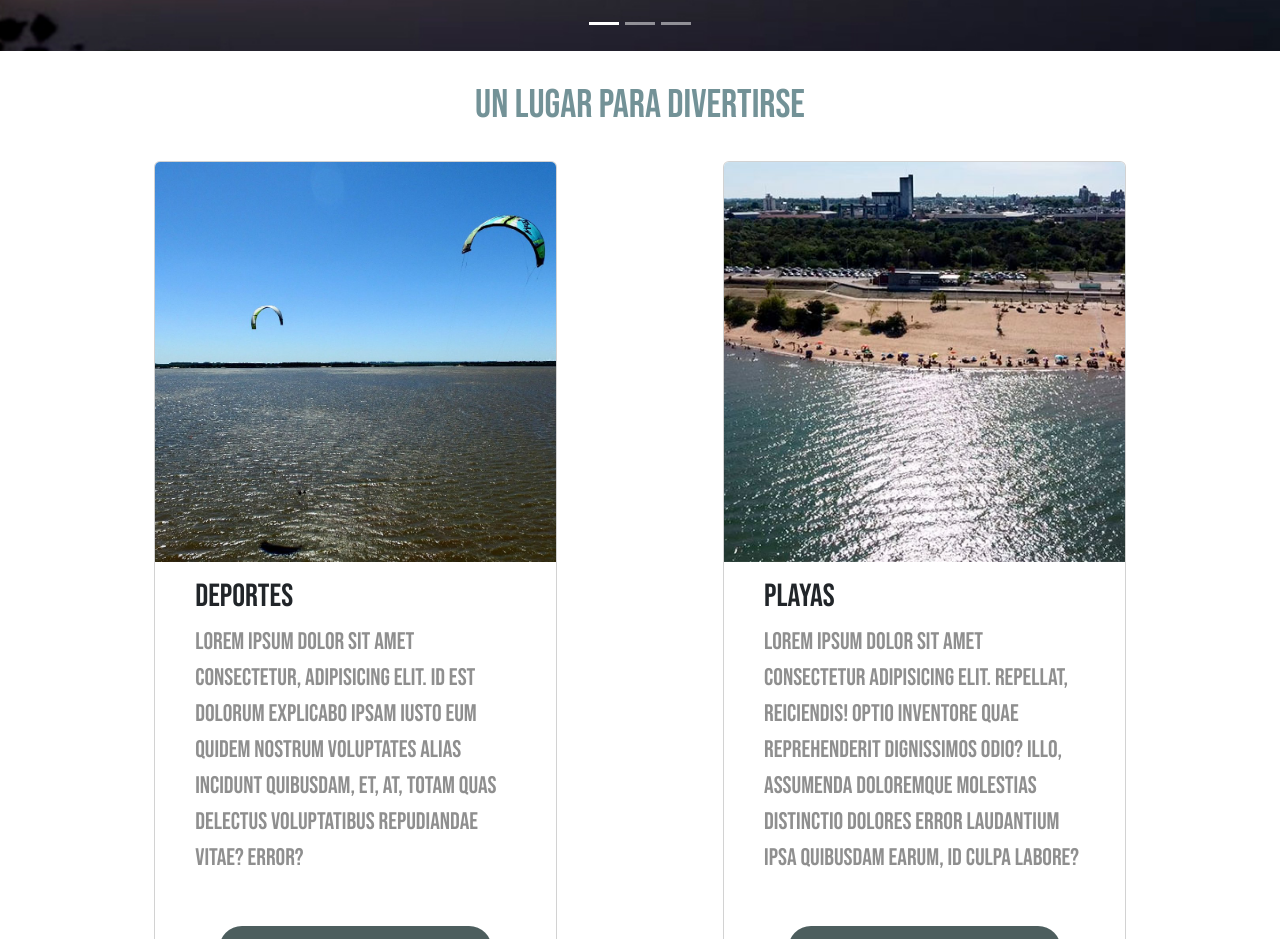
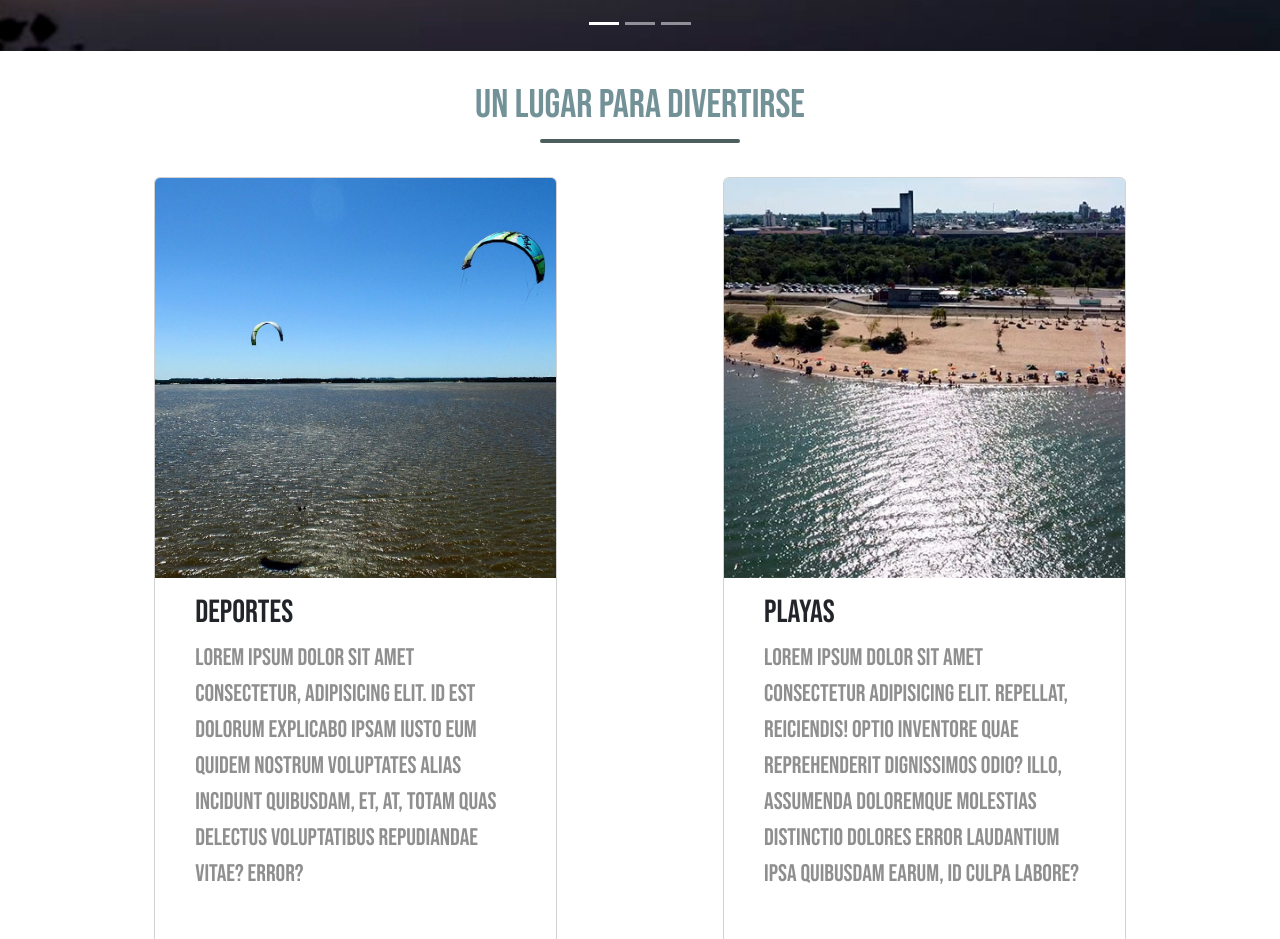
Before and after one commit to MatiasGonzalez2/PreEntrega3Gonzalez, a website: page index.html in a window 1280 px wide. Shown: the part 1040-1979 px from the top of the page. Drawn offline with nearby package versions, Linux system fonts and the light colour scheme; files that its build step writes are made by us from their sources; files whose address does not match are found by name.

Commit message:
agregue una clase

```diff
--- a/scss/_index.scss
+++ b/scss/_index.scss
@@ -111,6 +111,13 @@
             padding: 0 ;
         }
     }
+    .line{
+        width: 200px;
+        height: 4px;
+        background: $mainColor;
+        margin: 10px auto;
+        border-radius: 5px;
+    }
 }
 
 /* section 2 */
```
Also changed, not shown: css/main.css, 1 other file.
